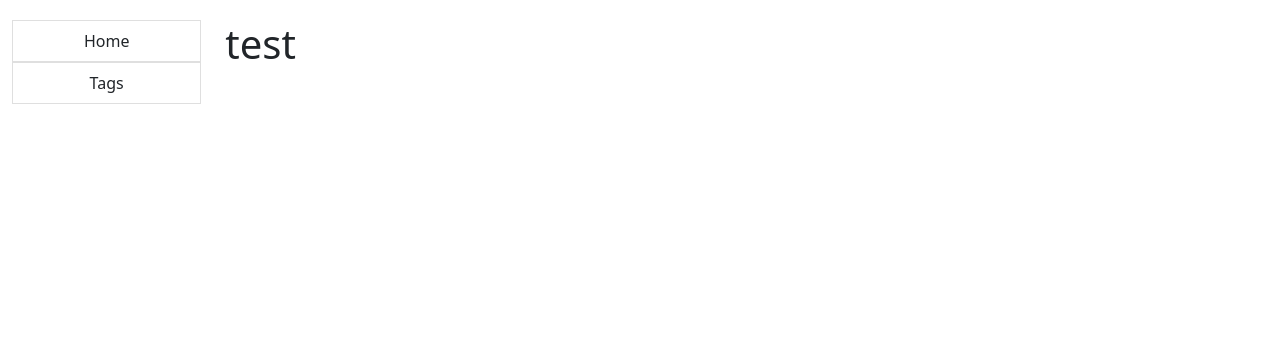
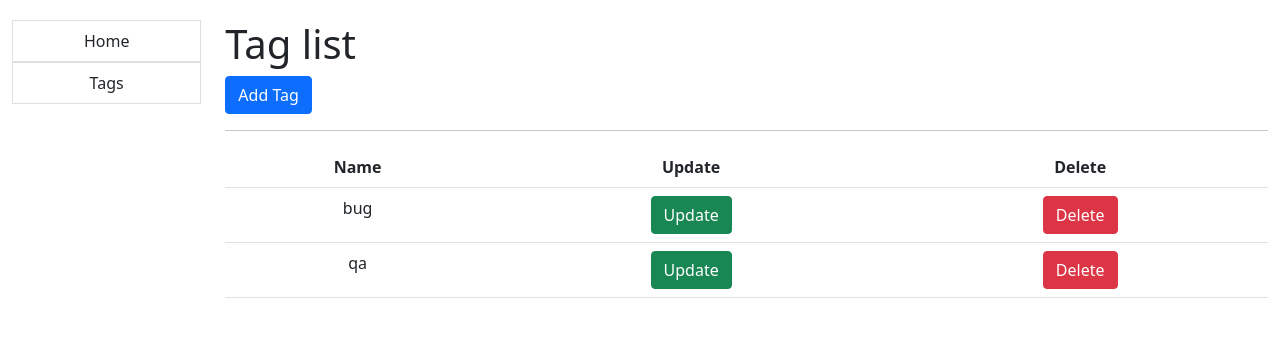
Before and after one commit to usrofgh/django_mate_practice, a Django app: page /tags/ in a window 1280 px wide. Shown: the top 337 px of the page. Run offline with Django 4.2, Linux system fonts and the light colour scheme; data comes from the database, SQL or seed files in the repository.

Commit message:
Realize  tag_list.html with table & Add table style to style.css

```diff
--- a/static/css/style.css
+++ b/static/css/style.css
@@ -9,3 +9,7 @@
 .sidebar-nav a {
     text-decoration: none;
 }
+
+table {
+    text-align: center;
+}
--- a/templates/todo/tag_list.html
+++ b/templates/todo/tag_list.html
@@ -1,8 +1,27 @@
 {% extends 'base.html' %}
+
 {% block title %}
-  <title>Tag list</title>
+  <title>Tags</title>
 {% endblock %}
 
 {% block content %}
-  <h1>test</h1>
+  <h1>Tag list</h1>
+  <a href="#" class="btn btn-primary">Add Tag</a>
+  <hr>
+  <div class="tasks">
+  <table class="table">
+      <tr>
+        <th>Name</th>
+        <th>Update</th>
+        <th>Delete</th>
+      </tr>
+
+      {% for tag in tag_list %}
+        <tr>
+          <td>{{ tag }}</td>
+          <td><a href="#" class="btn btn-success">Update</a></td>
+          <td><a href="#" class="btn btn-danger">Delete</a></td>
+      {% endfor %}
+    </table>
+  </div>
 {% endblock %}
```
